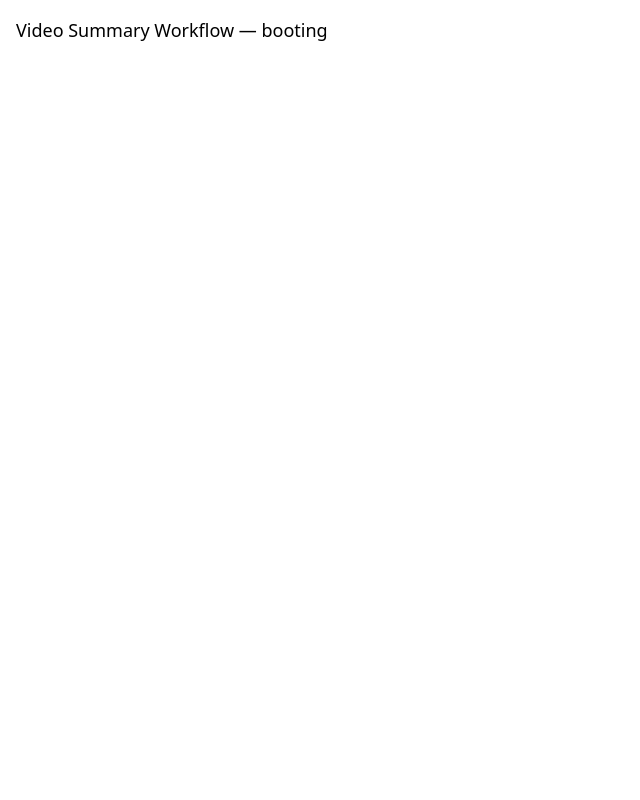
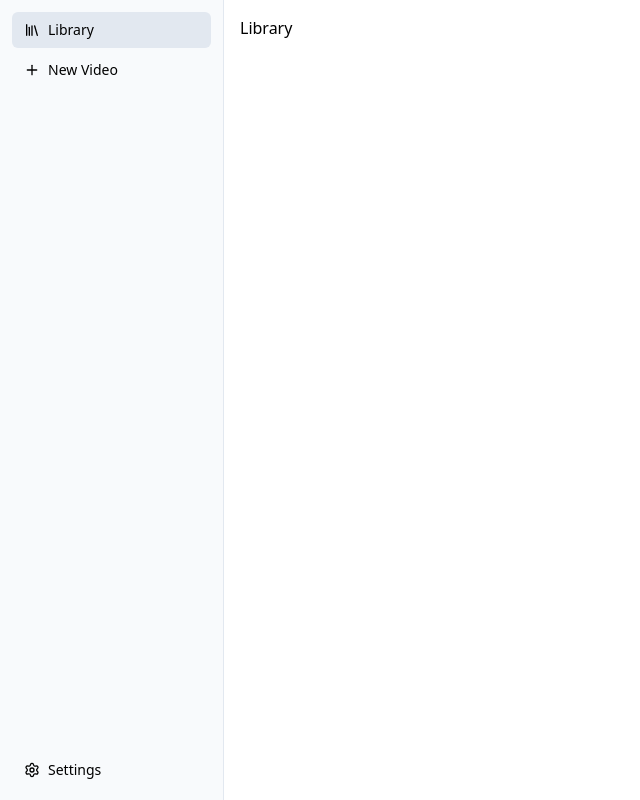
Before and after one commit to JanHuntersi/video-summary, a React (Vite) app: page / in a window 1280 px wide. Shown: the whole page, without its empty margins (0-640 px from the left). Built offline with nearby package versions, Linux system fonts and the light colour scheme.

Commit message:
feat(renderer): app shell, router, sidebar

```diff
--- a/package.json
+++ b/package.json
@@ -14,13 +14,18 @@
   },
   "dependencies": {
     "@google/generative-ai": "^0.21.0",
+    "class-variance-authority": "^0.7.1",
+    "clsx": "^2.1.1",
     "electron-store": "^8.2.0",
     "ffmpeg-static": "^5.2.0",
     "keytar": "^7.9.0",
+    "lucide-react": "^1.14.0",
     "react": "^18.3.1",
     "react-dom": "^18.3.1",
+    "react-markdown": "^10.1.0",
     "react-router-dom": "^6.26.0",
     "smart-whisper": "^0.8.1",
+    "tailwind-merge": "^3.6.0",
     "zustand": "^4.5.0"
   },
   "devDependencies": {
--- a/src/renderer/App.tsx
+++ b/src/renderer/App.tsx
@@ -1,3 +1,33 @@
+import { HashRouter, Routes, Route } from 'react-router-dom';
+import { Sidebar } from './components/Sidebar';
+import Library from './routes/Library';
+import VideoDetail from './routes/VideoDetail';
+import SettingsPage from './routes/Settings';
+import NewVideo from './routes/NewVideo';
+
 export default function App() {
-  return <div className="p-4 text-lg">Video Summary Workflow — booting</div>;
+  return (
+    <HashRouter>
+      <div className="h-full flex">
+        <Routes>
+          <Route path="/new" element={<NewVideo />} />
+          <Route
+            path="*"
+            element={
+              <>
+                <Sidebar />
+                <main className="flex-1 overflow-auto">
+                  <Routes>
+                    <Route path="/" element={<Library />} />
+                    <Route path="/video/:id" element={<VideoDetail />} />
+                    <Route path="/settings" element={<SettingsPage />} />
+                  </Routes>
+                </main>
+              </>
+            }
+          />
+        </Routes>
+      </div>
+    </HashRouter>
+  );
 }
--- /dev/null
+++ b/src/renderer/components/Sidebar.tsx
@@ -0,0 +1,38 @@
+import { NavLink } from 'react-router-dom';
+import { cn } from '@renderer/lib/cn';
+import { Library as LibIcon, Settings as SetIcon, Plus } from 'lucide-react';
+
+const item = 'flex items-center gap-2 px-3 py-2 rounded-md text-sm';
+
+export function Sidebar() {
+  return (
+    <aside className="w-56 shrink-0 border-r border-slate-200 p-3 flex flex-col gap-1 bg-slate-50">
+      <NavLink
+        to="/"
+        end
+        className={({ isActive }) =>
+          cn(item, isActive ? 'bg-slate-200' : 'hover:bg-slate-100')
+        }
+      >
+        <LibIcon size={16} /> Library
+      </NavLink>
+      <NavLink
+        to="/new"
+        className={({ isActive }) =>
+          cn(item, isActive ? 'bg-slate-200' : 'hover:bg-slate-100')
+        }
+      >
+        <Plus size={16} /> New Video
+      </NavLink>
+      <div className="flex-1" />
+      <NavLink
+        to="/settings"
+        className={({ isActive }) =>
+          cn(item, isActive ? 'bg-slate-200' : 'hover:bg-slate-100')
+        }
+      >
+        <SetIcon size={16} /> Settings
+      </NavLink>
+    </aside>
+  );
+}
--- /dev/null
+++ b/src/renderer/components/ui/button.tsx
@@ -0,0 +1,23 @@
+import * as React from 'react';
+import { cn } from '@renderer/lib/cn';
+
+export type ButtonProps = React.ButtonHTMLAttributes<HTMLButtonElement> & {
+  variant?: 'default' | 'outline' | 'ghost';
+};
+
+export const Button = React.forwardRef<HTMLButtonElement, ButtonProps>(
+  ({ className, variant = 'default', ...props }, ref) => (
+    <button
+      ref={ref}
+      className={cn(
+        'inline-flex items-center justify-center rounded-md px-3 py-2 text-sm font-medium transition-colors disabled:opacity-50 disabled:pointer-events-none',
+        variant === 'default' && 'bg-slate-900 text-white hover:bg-slate-700',
+        variant === 'outline' && 'border border-slate-300 hover:bg-slate-50',
+        variant === 'ghost' && 'hover:bg-slate-100',
+        className
+      )}
+      {...props}
+    />
+  )
+);
+Button.displayName = 'Button';
--- /dev/null
+++ b/src/renderer/lib/cn.ts
@@ -0,0 +1,6 @@
+import { clsx, type ClassValue } from 'clsx';
+import { twMerge } from 'tailwind-merge';
+
+export function cn(...inputs: ClassValue[]) {
+  return twMerge(clsx(inputs));
+}
--- /dev/null
+++ b/src/renderer/routes/Library.tsx
@@ -0,0 +1,3 @@
+export default function Library() {
+  return <div className="p-4">Library</div>;
+}
--- /dev/null
+++ b/src/renderer/routes/NewVideo.tsx
@@ -0,0 +1,3 @@
+export default function NewVideo() {
+  return <div className="p-4">New Video</div>;
+}
--- /dev/null
+++ b/src/renderer/routes/Settings.tsx
@@ -0,0 +1,3 @@
+export default function Settings() {
+  return <div className="p-4">Settings</div>;
+}
--- /dev/null
+++ b/src/renderer/routes/VideoDetail.tsx
@@ -0,0 +1,3 @@
+export default function VideoDetail() {
+  return <div className="p-4">Video Detail</div>;
+}
```
Also changed, not shown: 1 other file (tests, documents, lock files or other folders).
